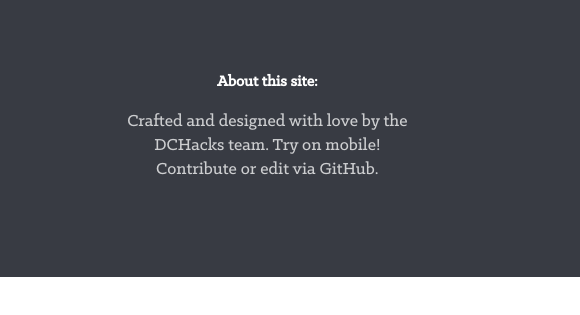
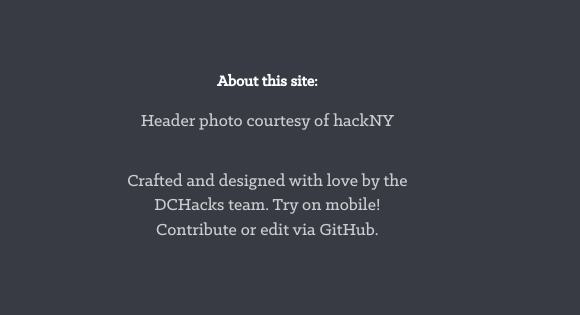
Before and after one commit to DCHacks/dchacks.github.io, a plain HTML site: page index.html in a window 1280 px wide. Shown: the part 4463-4778 px from the top of the page, 700-1280 px from the left. Before the commit the page ends 4740 px from the top, so only its background shows below. Drawn offline with Linux system fonts and the light colour scheme.

Commit message:
Added photos attribution.
You need to check licence terms of photos before using them: See https://creativecommons.org/licenses/by-sa/2.0/ for approriate usuage of Creative Commons photos.

```diff
--- a/index.html
+++ b/index.html
@@ -298,6 +298,7 @@
 
 						<div class="4u 12u$(medium)"><center>
 							<h3> About this site: </h3>
+							<p> Header photo courtesy of <a href="http://hackny.org/a/">hackNY</a></p>
 							<p>Crafted and designed with love by the DCHacks team. Try on mobile! Contribute or edit via GitHub.</p>
 						</center></div>
 
```
